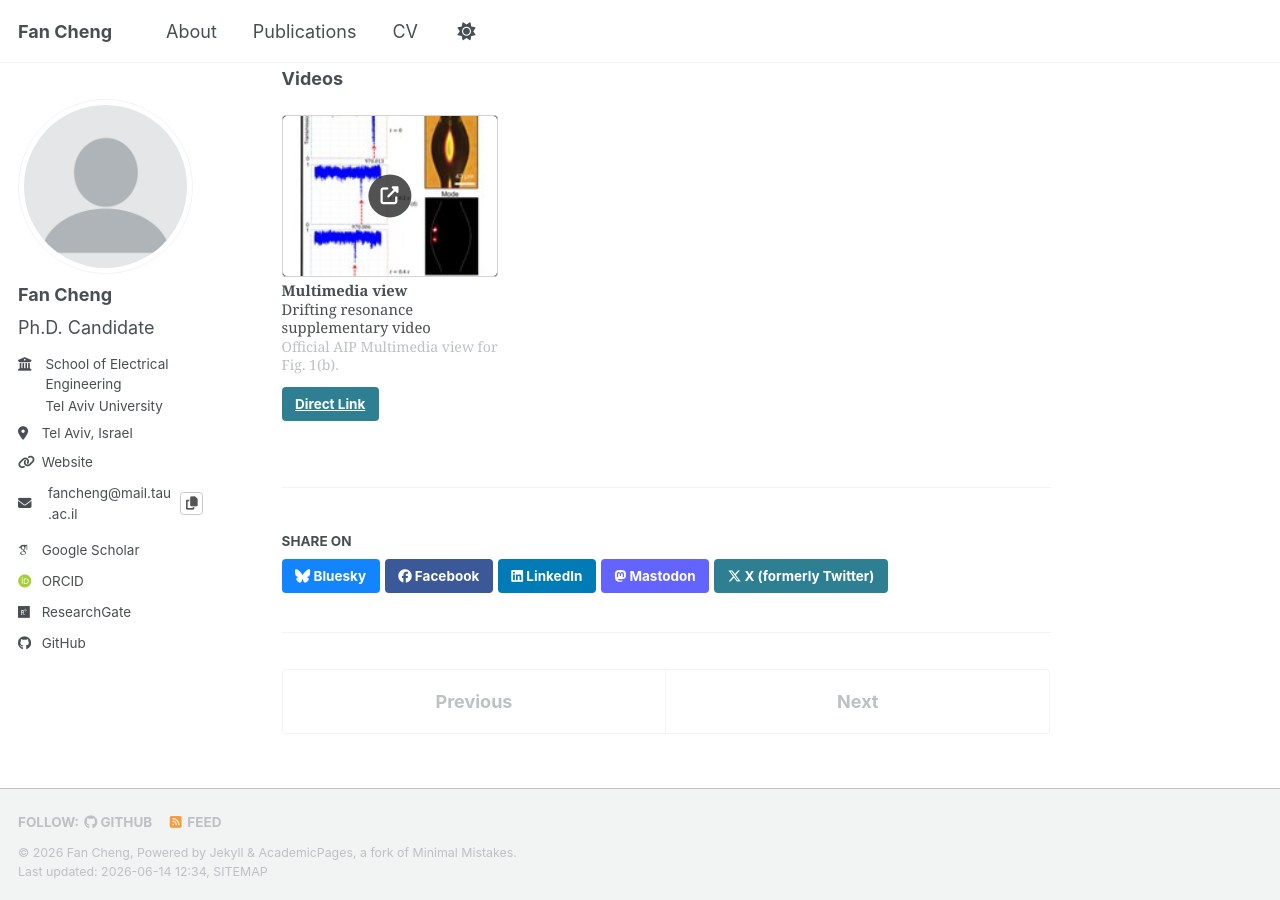
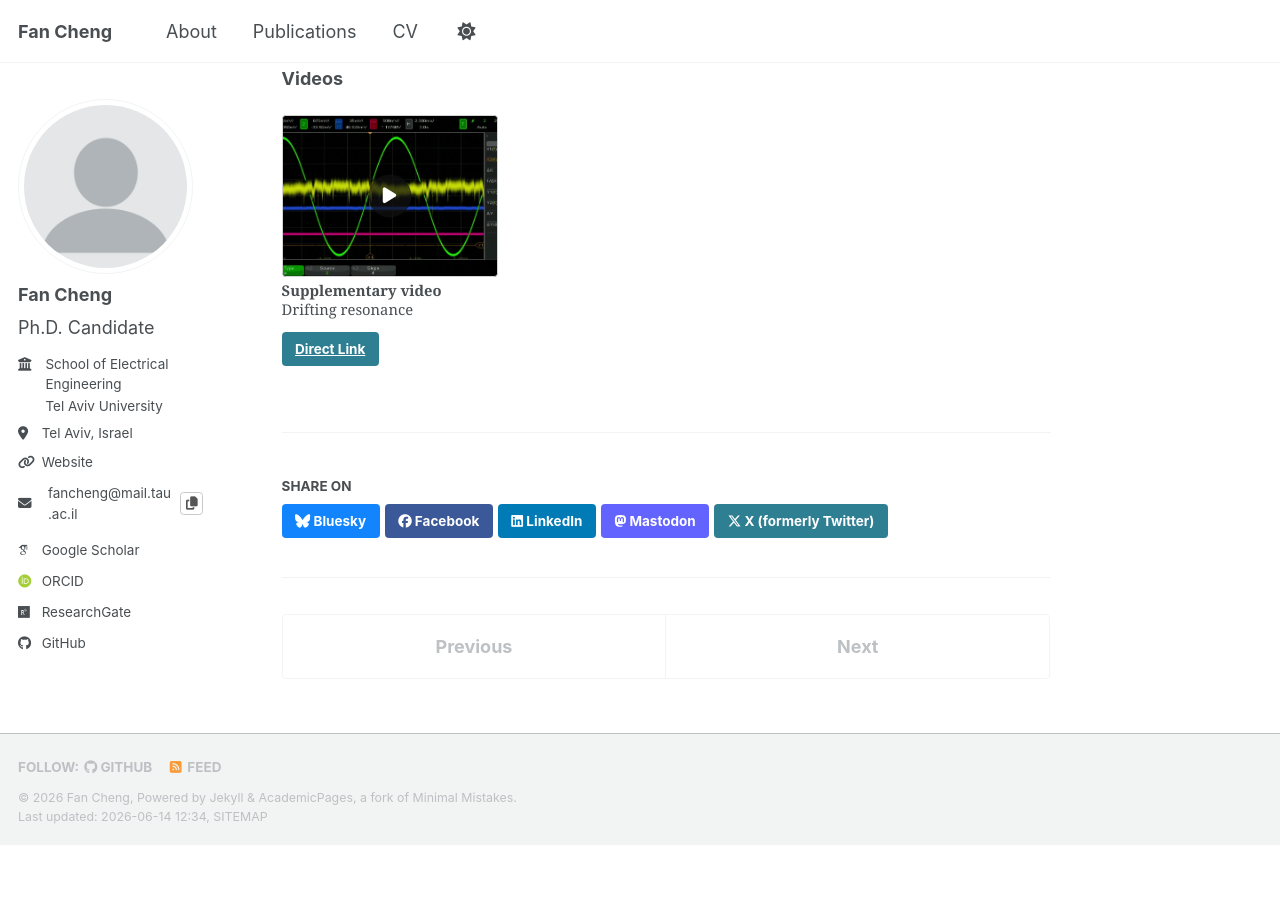
Before and after one commit to FanCheng5640/fancheng5640.github.io, a Jekyll site: the page built from _publications/2025-09-22-resonantly-enhanced-evaporation-sensing-in-liquid-droplet-whispering-gallery-cavities.md, in a window 1280 px wide and 900 px high, scrolled down 697 px. Built offline with Jekyll 4.4.1, drawn with Linux system fonts in a browser that asks for light colours; some web fonts are replaced; a script bundle is joined from its source files by our own code; library files that are not in the unit come from our copies; after the commit the page ends 1542 px from its top, so only the background shows below that.

Commit message:
Add APL drifting resonance video

```diff
--- a/_publications/2025-09-22-resonantly-enhanced-evaporation-sensing-in-liquid-droplet-whispering-gallery-cavities.md
+++ b/_publications/2025-09-22-resonantly-enhanced-evaporation-sensing-in-liquid-droplet-whispering-gallery-cavities.md
@@ -24,12 +24,13 @@
 figure_label: "Fig. 1"
 figure_alt: "Fig. 1 from Resonantly enhanced evaporation sensing in liquid droplet whispering-gallery cavities."
 visualizations:
-  - label: "Multimedia view"
-    title: "Drifting resonance supplementary video"
-    description: "Official AIP Multimedia view for Fig. 1(b)."
-    external_url: "https://pubs.aip.org/aip/apl/article/127/12/121101/3364169/Resonantly-enhanced-evaporation-sensing-in-liquid#v1"
+  - label: "Supplementary video"
+    title: "Drifting resonance"
+    description: "Drifting resonance supplementary video related to Fig. 1(b)."
+    video: "/files/papers/videos/2025-apl-droplet-evaporation-drifting-resonance.mp4"
+    original_video: "/files/papers/videos/original/2025-apl-droplet-evaporation-drifting-resonance-original.mp4"
+    poster: "/files/papers/videos/posters/2025-apl-droplet-evaporation-drifting-resonance.jpg"
     source_url: "https://doi.org/10.1063/5.0279509"
-    poster: "/files/papers/figures/2025-apl-droplet-evaporation-fig1-thumb.jpg"
     license: "CC BY 4.0"
 pdf_source: "https://einstein.nju.edu.cn/upload/uploadify/20250925/20250922-AppliedPhysicsLetters_202509251317130813.pdf"
 citation: "<strong><u>Fan Cheng</u></strong> and Tal Carmon (2025). &quot;Resonantly enhanced evaporation sensing in liquid droplet whispering-gallery cavities.&quot; <i>Applied Physics Letters</i>, 127(12), 121101. https://doi.org/10.1063/5.0279509"
```
Also changed, not shown: files/papers/videos/posters/2025-apl-droplet-evaporation-drifting-resonance.jpg (added), 2 other files.
